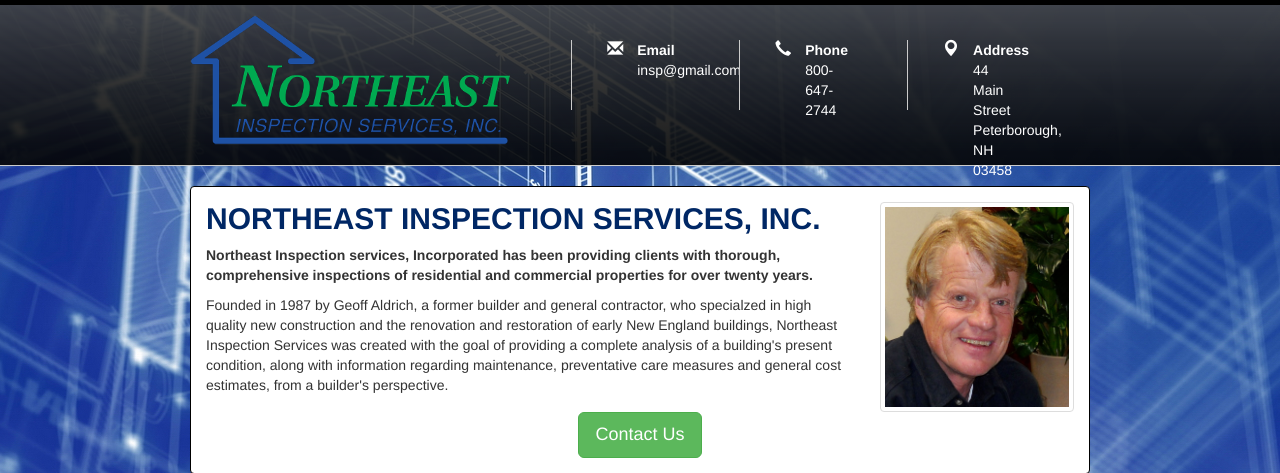
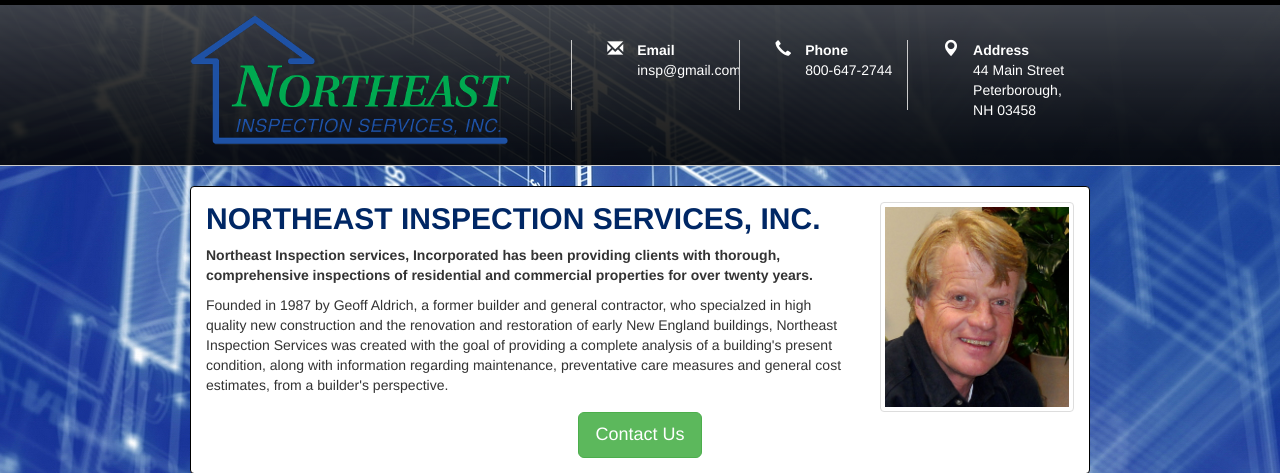
Before and after one commit to AbnerSoto/inspect-ne, a PHP site: page / in a window 1280 px wide. Shown: the top 473 px of the page. Run offline with PHP 8.4, Linux system fonts and the light colour scheme; some libraries are stand-ins or nearby versions.

Commit message:
header info

```diff
--- a/index.php
+++ b/index.php
@@ -23,7 +23,7 @@
 								<div class="col-xs-1">
 									<span class="glyphicon glyphicon-envelope"></span>
 								</div>
-								<div class="col-xs-1">
+								<div class="col-xs-9">
 									<p><strong>Email</strong><br />insp@gmail.com</p>
 								</div>
 							</div>
@@ -31,7 +31,7 @@
 								<div class="col-xs-1">
 									<span class="glyphicon glyphicon-earphone"></span>
 								</div>
-								<div class="col-xs-1">
+								<div class="col-xs-9">
 									<p><strong>Phone</strong><br />800-647-2744</p>
 								</div>
 							</div>
@@ -39,7 +39,7 @@
 								<div class="col-xs-1">
 									<div class="glyphicon glyphicon-map-marker"></div>
 								</div>
-								<div class="col-xs-1">
+								<div class="col-xs-9">
 									<p><strong>Address</strong><br />44 Main Street<br />Peterborough, NH 03458</p>
 								</div>
 							</div>
--- a/style.css
+++ b/style.css
@@ -30,9 +30,12 @@ body {
 	margin-top: 25px;
 	color: #FFF;
 	padding: 0 20px;
+	padding-right: 0;
 	border-left: 1px solid #CCC;
 }
-
+.headerInfo .col-xs-9 {
+	padding-right: 0;
+}
 .headerInfo .glyphicon {
 	display: block;
 	height: 70px;
```
